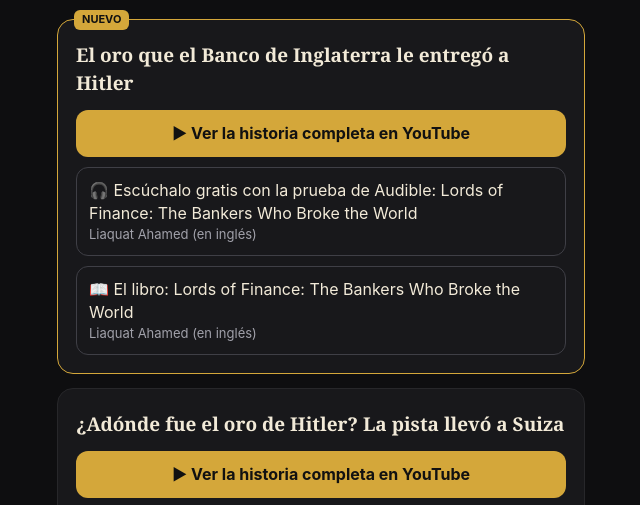
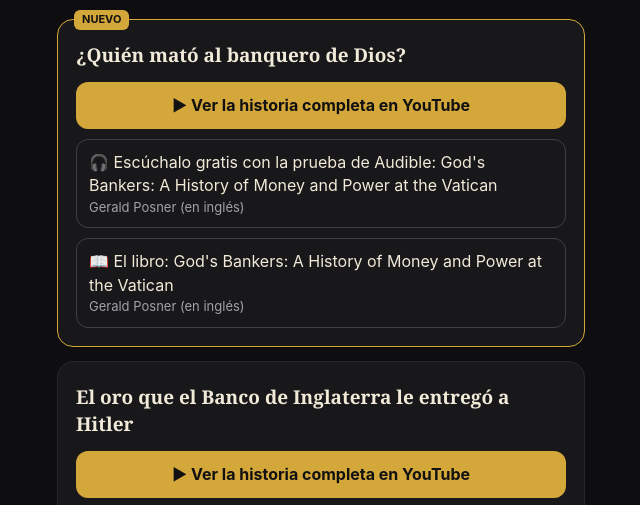
Before and after one commit to luluquic/fabrika, a plain HTML site: page gyc/index.html in a window 1280 px wide. Shown: the part 255-760 px from the top of the page, without its empty margins (319-959 px from the left). Drawn offline with Linux system fonts and the light colour scheme.

Commit message:
enlace en la bio Guerra y Capital

```diff
--- a/gyc/index.html
+++ b/gyc/index.html
@@ -16,6 +16,7 @@
 </style></head><body><main><header><img src="logo.png" alt="Guerra y Capital"><h1>Guerra y Capital</h1>
 <p>Historia militar vista a través del dinero, las finanzas y la economía mundial</p><div class="redes"><a href="https://www.youtube.com/@GuerraYCapitalOficial" target="_blank" rel="noopener">YouTube</a><a href="https://www.instagram.com/guerraycapital/" target="_blank" rel="noopener">Instagram</a></div></header>
 <section class="video nuevo"><span class="tag">NUEVO</span>
+<h2>¿Quién mató al banquero de Dios?</h2><a class="btn" href="https://youtu.be/Prnjf9Yy7Qc" target="_blank" rel="noopener">▶ Ver la historia completa en YouTube</a><a class="libro" href="https://www.amazon.com/s?k=Gerald+Posner+God%27s+Bankers&amp;i=audible&amp;tag=fabrikamedia-20" target="_blank" rel="sponsored noopener">🎧 Escúchalo gratis con la prueba de Audible: God&#x27;s Bankers: A History of Money and Power at the Vatican<small>Gerald Posner (en inglés)</small></a><a class="libro" href="https://www.amazon.com/s?k=Gerald+Posner+God%27s+Bankers&amp;i=stripbooks&amp;tag=fabrikamedia-20" target="_blank" rel="sponsored noopener">📖 El libro: God&#x27;s Bankers: A History of Money and Power at the Vatican<small>Gerald Posner (en inglés)</small></a></section><section class="video">
 <h2>El oro que el Banco de Inglaterra le entregó a Hitler</h2><a class="btn" href="https://youtu.be/kNYWKj_tjLc" target="_blank" rel="noopener">▶ Ver la historia completa en YouTube</a><a class="libro" href="https://www.amazon.com/s?k=Liaquat+Ahamed+Lords+of+Finance&amp;i=audible&amp;tag=fabrikamedia-20" target="_blank" rel="sponsored noopener">🎧 Escúchalo gratis con la prueba de Audible: Lords of Finance: The Bankers Who Broke the World<small>Liaquat Ahamed (en inglés)</small></a><a class="libro" href="https://www.amazon.com/s?k=Liaquat+Ahamed+Lords+of+Finance&amp;i=stripbooks&amp;tag=fabrikamedia-20" target="_blank" rel="sponsored noopener">📖 El libro: Lords of Finance: The Bankers Who Broke the World<small>Liaquat Ahamed (en inglés)</small></a></section><section class="video">
 <h2>¿Adónde fue el oro de Hitler? La pista llevó a Suiza</h2><a class="btn" href="https://youtu.be/Hrl4asEe8M8" target="_blank" rel="noopener">▶ Ver la historia completa en YouTube</a><a class="libro" href="https://www.amazon.com/s?k=William+Shirer+The+Rise+and+Fall+of+the+Third+Reich&amp;i=audible&amp;tag=fabrikamedia-20" target="_blank" rel="sponsored noopener">🎧 Escúchalo gratis con la prueba de Audible: The Rise and Fall of the Third Reich<small>William L. Shirer (en inglés)</small></a><a class="libro" href="https://www.amazon.com/s?k=William+Shirer+The+Rise+and+Fall+of+the+Third+Reich&amp;i=stripbooks&amp;tag=fabrikamedia-20" target="_blank" rel="sponsored noopener">📖 El libro: The Rise and Fall of the Third Reich<small>William L. Shirer (en inglés)</small></a></section><section class="video">
 <h2>5 islas del Caribe que cambiaron de dueño (y lo que EE. UU. se quedó)</h2><a class="btn" href="https://youtu.be/WRP4-nZRL0g" target="_blank" rel="noopener">▶ Ver la historia completa en YouTube</a><a class="libro" href="https://www.amazon.com/s?k=Ada+Ferrer+Cuba+An+American+History&amp;i=audible&amp;tag=fabrikamedia-20" target="_blank" rel="sponsored noopener">🎧 Escúchalo gratis con la prueba de Audible: Cuba: An American History<small>Ada Ferrer (en inglés)</small></a><a class="libro" href="https://www.amazon.com/s?k=Ada+Ferrer+Cuba+An+American+History&amp;i=stripbooks&amp;tag=fabrikamedia-20" target="_blank" rel="sponsored noopener">📖 El libro: Cuba: An American History<small>Ada Ferrer (en inglés)</small></a></section><section class="video">
@@ -26,6 +27,5 @@
 <h2>¿Por qué un banco inglés le pagó a Napoleón en plena guerra?</h2><a class="btn" href="https://youtu.be/1gassd2VfxE" target="_blank" rel="noopener">▶ Ver la historia completa en YouTube</a><a class="libro" href="https://www.amazon.com/s?k=Andrew+Roberts+Napoleon+A+Life&amp;i=audible&amp;tag=fabrikamedia-20" target="_blank" rel="sponsored noopener">🎧 Escúchalo gratis con la prueba de Audible: Napoleon: A Life<small>Andrew Roberts (en inglés)</small></a><a class="libro" href="https://www.amazon.com/s?k=Andrew+Roberts+Napoleon+A+Life&amp;i=stripbooks&amp;tag=fabrikamedia-20" target="_blank" rel="sponsored noopener">📖 El libro: Napoleon: A Life<small>Andrew Roberts (en inglés)</small></a></section><section class="video">
 <h2>Argentina dejó de pagar su deuda 9 veces</h2><a class="btn" href="https://youtu.be/0ANhRAWoRd8" target="_blank" rel="noopener">▶ Ver la historia completa en YouTube</a><a class="libro" href="https://www.amazon.com/s?k=Reinhart+Rogoff+This+Time+Is+Different+Eight+Centuries+Financial+Folly&amp;i=audible&amp;tag=fabrikamedia-20" target="_blank" rel="sponsored noopener">🎧 Escúchalo gratis con la prueba de Audible: This Time Is Different: Eight Centuries of Financial Folly<small>Carmen M. Reinhart y Kenneth S. Rogoff (en inglés)</small></a><a class="libro" href="https://www.amazon.com/s?k=Reinhart+Rogoff+This+Time+Is+Different+Eight+Centuries+Financial+Folly&amp;i=stripbooks&amp;tag=fabrikamedia-20" target="_blank" rel="sponsored noopener">📖 El libro: This Time Is Different: Eight Centuries of Financial Folly<small>Carmen M. Reinhart y Kenneth S. Rogoff (en inglés)</small></a></section><section class="video">
 <h2>Atila, el azote de Dios: las 6.000 libras de oro de Roma</h2><a class="btn" href="https://youtu.be/_Lydxcx_xuw" target="_blank" rel="noopener">▶ Ver la historia completa en YouTube</a><a class="libro" href="https://www.amazon.com/s?k=Christopher+Kelly+The+End+of+Empire+Attila+the+Hun+Fall+of+Rome&amp;i=audible&amp;tag=fabrikamedia-20" target="_blank" rel="sponsored noopener">🎧 Escúchalo gratis con la prueba de Audible: The End of Empire: Attila the Hun and the Fall of Rome<small>Christopher Kelly (en inglés)</small></a><a class="libro" href="https://www.amazon.com/s?k=Christopher+Kelly+The+End+of+Empire+Attila+the+Hun+Fall+of+Rome&amp;i=stripbooks&amp;tag=fabrikamedia-20" target="_blank" rel="sponsored noopener">📖 El libro: The End of Empire: Attila the Hun and the Fall of Rome<small>Christopher Kelly (en inglés)</small></a></section><section class="video">
-<h2>¿Dónde quedaron los mil millones de Saddam?</h2><a class="btn" href="https://youtu.be/6KDwe4perCI" target="_blank" rel="noopener">▶ Ver la historia completa en YouTube</a><a class="libro" href="https://www.amazon.com/s?k=Thomas+Ricks+Fiasco+American+Military+Adventure+Iraq&amp;i=audible&amp;tag=fabrikamedia-20" target="_blank" rel="sponsored noopener">🎧 Escúchalo gratis con la prueba de Audible: Fiasco: The American Military Adventure in Iraq<small>Thomas E. Ricks (en inglés)</small></a><a class="libro" href="https://www.amazon.com/s?k=Thomas+Ricks+Fiasco+American+Military+Adventure+Iraq&amp;i=stripbooks&amp;tag=fabrikamedia-20" target="_blank" rel="sponsored noopener">📖 El libro: Fiasco: The American Military Adventure in Iraq<small>Thomas E. Ricks (en inglés)</small></a></section><section class="video">
-<h2>El escocés que imprimió dinero hasta quebrar a Francia</h2><a class="btn" href="https://youtu.be/R6317amJp48" target="_blank" rel="noopener">▶ Ver la historia completa en YouTube</a><a class="libro" href="https://www.amazon.com/s?k=Niall+Ferguson+The+Ascent+of+Money&amp;i=audible&amp;tag=fabrikamedia-20" target="_blank" rel="sponsored noopener">🎧 Escúchalo gratis con la prueba de Audible: The Ascent of Money: A Financial History of the World<small>Niall Ferguson (en inglés)</small></a><a class="libro" href="https://www.amazon.com/s?k=Niall+Ferguson+The+Ascent+of+Money&amp;i=stripbooks&amp;tag=fabrikamedia-20" target="_blank" rel="sponsored noopener">📖 El libro: The Ascent of Money: A Financial History of the World<small>Niall Ferguson (en inglés)</small></a></section>
+<h2>¿Dónde quedaron los mil millones de Saddam?</h2><a class="btn" href="https://youtu.be/6KDwe4perCI" target="_blank" rel="noopener">▶ Ver la historia completa en YouTube</a><a class="libro" href="https://www.amazon.com/s?k=Thomas+Ricks+Fiasco+American+Military+Adventure+Iraq&amp;i=audible&amp;tag=fabrikamedia-20" target="_blank" rel="sponsored noopener">🎧 Escúchalo gratis con la prueba de Audible: Fiasco: The American Military Adventure in Iraq<small>Thomas E. Ricks (en inglés)</small></a><a class="libro" href="https://www.amazon.com/s?k=Thomas+Ricks+Fiasco+American+Military+Adventure+Iraq&amp;i=stripbooks&amp;tag=fabrikamedia-20" target="_blank" rel="sponsored noopener">📖 El libro: Fiasco: The American Military Adventure in Iraq<small>Thomas E. Ricks (en inglés)</small></a></section>
 <footer>Como afiliado de Amazon, gano por las compras que califiquen; a ti no te cuesta nada extra.<br>Actualizado 29/10/2026</footer></main></body></html>
```
